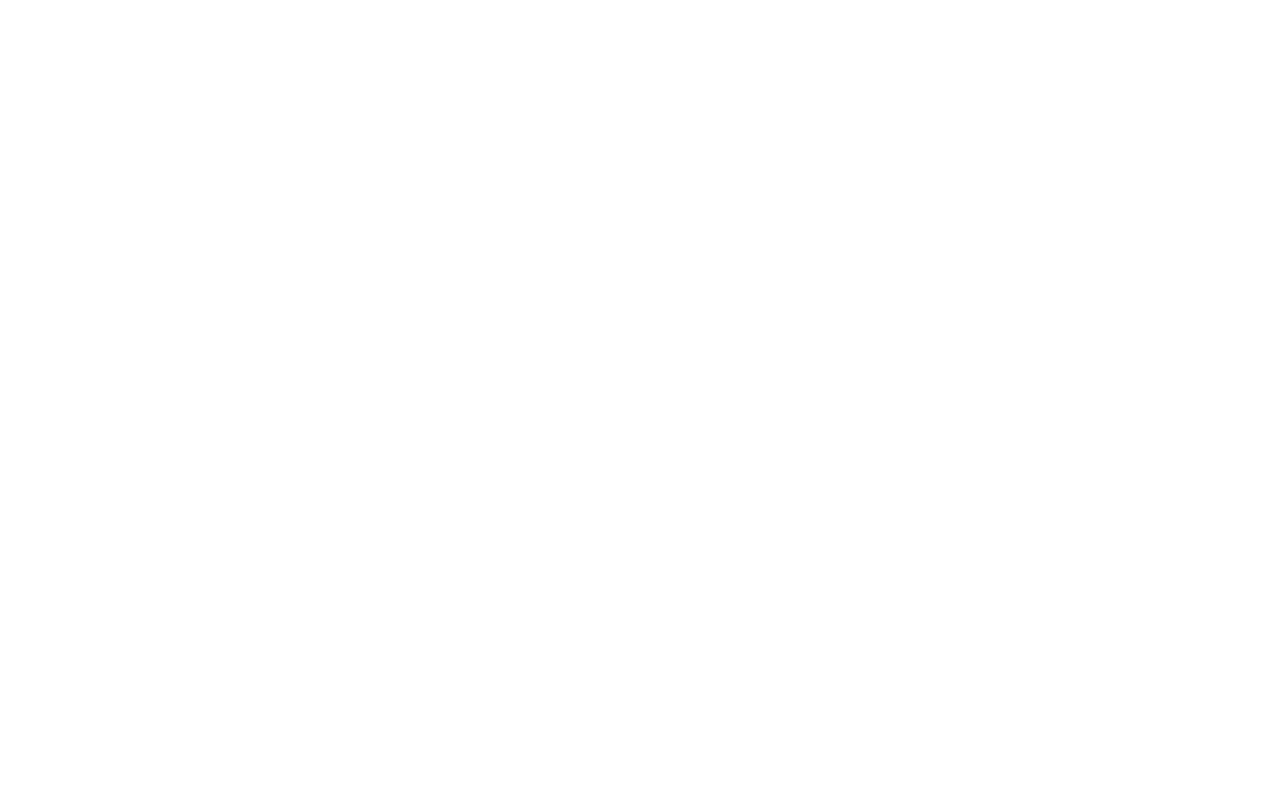
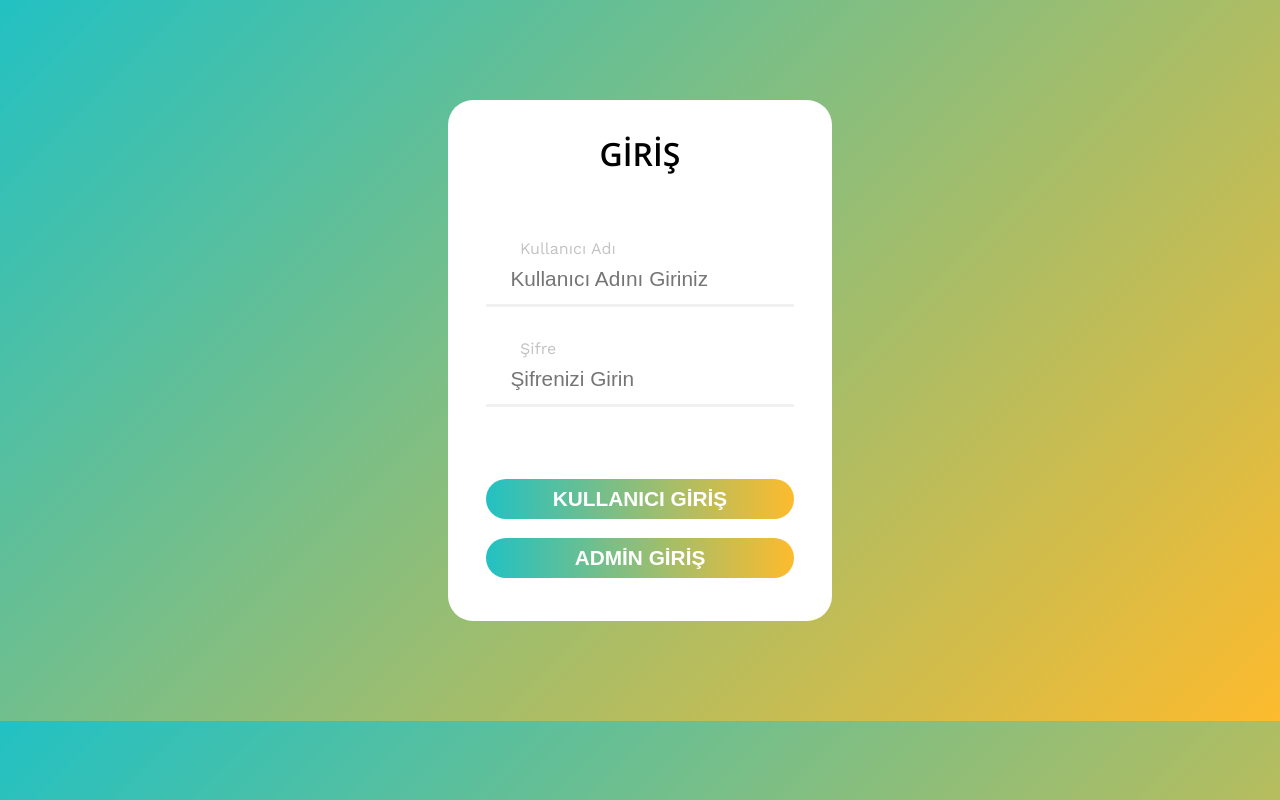
Before and after one commit to mrtkrkrt/Academic_Searching_System, a React (Create React App) app in the folder client/: page / in a window 1280 px wide. Before the commit this address had no page. Built offline with nearby package versions, Linux system fonts and the light colour scheme.

Commit message:
creeate login page

```diff
--- a/client/package.json
+++ b/client/package.json
@@ -6,6 +6,8 @@
     "@testing-library/jest-dom": "^5.16.4",
     "@testing-library/react": "^13.1.1",
     "@testing-library/user-event": "^13.5.0",
+    "boostrap": "^2.0.0",
+    "mdbreact": "^5.2.0",
     "react": "^18.0.0",
     "react-dom": "^18.0.0",
     "react-router-dom": "^6.3.0",
--- a/client/src/App.js
+++ b/client/src/App.js
@@ -1,5 +1,8 @@
 import { BrowserRouter, Route, Routes } from "react-router-dom";
-import Choose from "./Components/Choose";
+import Login from "./Components/Login/Login";
+import User from "./Components/User/User";
+import Admin from "./Components/Admin/Admin";
+import Form from "./Components/Admin/Initial Form/Form"
 
 function App() {
   return (
@@ -7,7 +10,9 @@ function App() {
       <div>
         <BrowserRouter>
           <Routes>
-            <Route path="/choose" element={<Choose />} />
+            <Route path="/" element={<Login />} />
+            <Route path="/admin" element={<Form />} />
+            <Route path="/user" element={<User />} />
           </Routes>
         </BrowserRouter>
       </div>
--- a/client/src/Components/Choose.js
+++ /dev/null
@@ -1,11 +0,0 @@
-import React from 'react'
-
-function Choose() {
-  return (
-    <div>
-
-    </div>
-  )
-}
-
-export default Choose
--- /dev/null
+++ b/client/src/Components/Login/Login.js
@@ -0,0 +1,56 @@
+import React from "react";
+import { useState } from "react";
+import "./login.css";
+
+function Login() {
+  const [errorText, setErrorText] = useState("");
+  const [username, setUsername] = useState("");
+  const [password, setPassword] = useState("");
+
+  const handleSubmit = () => {
+    if (username === "admin" && password === "admin") {
+      setErrorText("");
+      window.location.href = "/admin";
+    } else if (username === "user" && password === "user") {
+      setErrorText("");
+      window.location.href = "/user";
+    } else {
+      setErrorText("Invalid username or password");
+    }
+  };
+
+  return (
+    <div id="loginform">
+      <h2 id="headerTitle">GİRİŞ</h2>
+      <div class="row">
+        <label>Kullanıcı Adı</label>
+        <input
+          type="text"
+          placeholder="Kullanıcı Adını Giriniz"
+          onChange={(e) => setUsername(e.target.value)}
+        />
+      </div>
+      <div class="row">
+        <label>Şifre</label>
+        <input
+          type="password"
+          placeholder="Şifrenizi Girin"
+          onChange={(e) => {
+            setPassword(e.target.value);
+          }}
+        />
+      </div>
+      <div class="row">
+        <text>{errorText}</text>
+      </div>
+      <div id="button" class="row">
+        <button onClick={handleSubmit}>KULLANICI GİRİŞ</button>
+        <br />
+        <button onClick={handleSubmit}>ADMİN GİRİŞ</button>
+        <br />
+      </div>
+    </div>
+  );
+}
+
+export default Login;
--- /dev/null
+++ b/client/src/Components/Login/login.css
@@ -0,0 +1,139 @@
+@import url('https://fonts.googleapis.com/css?family=Open+Sans:600|Work+Sans:400,500,600,700&display=swap');
+
+body{
+  background: rgb(34,193,195);
+  background: linear-gradient(135deg, rgba(34,193,195,1) 0%,     rgba(253,187,45,1) 100%);
+  font-family: "work sans";
+}
+
+html{
+  font-size: 100%;
+}
+
+#loginform{
+  max-width: 500px;
+  min-width: 300px;
+  max-height: 700px;
+  width: 30%;
+  height: 60%;
+  margin: 100px auto;
+  background-color: #FFFFFF;
+  border-radius: 25px;
+}
+
+#headerTitle{
+  text-align: center;
+  font-family: 'open sans', sans-serif;
+  padding: 2rem 0;
+  margin: 0;
+  font-size: 2rem;
+}
+
+.row{
+  display: flex;
+  flex-direction: column;
+  align-items: center;
+  padding-top: 2rem;
+  max-width: 100%;
+
+}
+
+.row input{
+  width: 80%;
+  box-sizing: border-box;
+  border: none;
+  font-size: 1.3rem;
+  padding-left: 1.5rem;
+  padding-bottom: 1rem;
+  box-shadow: inset 0px -3px 0px 0px rgba(187,187,187,0.2);
+  transition: box-shadow 0.2s ease-in;
+}
+
+.row input:focus{
+   box-shadow: inset 0px -3px 0px 0px rgba(34,193,195,0.7);
+   outline: none;
+}
+
+.row input::-webkit-input-placeholder{
+  opacity: 1;
+  transition: opacity 0.25s ease-out;
+}
+
+.row input:hover::-webkit-input-placeholder,
+.row input:focus::-webkit-input-placeholder{
+  opacity: 0;
+}
+
+.row label{
+  align-self: start;
+  padding-left: 4.5rem;
+  padding-bottom: 0.5rem;
+  color: rgba(187,187,187,0.9);
+}
+
+.row text {
+    align-self: start;
+    padding-left: 4.5rem;
+    padding-bottom: 0.5rem;
+    color: rgba(255, 4, 4, 0.9);
+    font-weight: bold;
+  }
+
+.row button{
+  border-radius: 25px;
+  width: 80%;
+  height: 40px;
+  font-size: 1.3rem;
+  color: white;
+  font-weight: 700;
+  background: rgb(34,193,195);
+  background: linear-gradient(90deg, rgba(34,193,195,1) 0%,     rgba(253,187,45,1) 100%);
+  border: 0px;
+  cursor: pointer;
+  transition: opacity 0.25s ease-out;
+}
+
+.row button:hover{
+  opacity: 0.8;
+}
+
+#button{
+  padding-bottom: 1.5rem;
+}
+
+#facebookIcon{
+  background-image:      url("https://image.flaticon.com/icons/svg/145/145802.svg");
+  background-repeat: no-repeat;
+  width: 3rem;
+  height: 3rem;
+}
+
+#twitterIcon{
+  background-image: url("https://image.flaticon.com/icons/svg/145/145812.svg");
+  background-repeat: no-repeat;
+  width: 3rem;
+  height: 3rem;
+}
+
+#googleIcon{
+  background-image: url("https://image.flaticon.com/icons/svg/145/145804.svg");
+  background-repeat: no-repeat;
+  width: 3rem;
+  height: 3rem;
+}
+
+#iconGroup{
+  display: flex;
+  justify-content: center;
+  padding: 2rem 0;
+}
+
+#iconGroup a{
+  margin: 0 0.6rem;
+}
+
+#alternativeLogin {
+   text-align: center;
+   padding-top: 2rem;
+   margin-top: 1.5rem;
+}
--- /dev/null
+++ b/client/src/Components/User/User.js
@@ -0,0 +1,10 @@
+import React from 'react'
+import { View} from 'react'
+
+function User() {
+  return (
+    <View>User</View>
+  )
+}
+
+export default User
```
Also changed, not shown: 2 other files (tests, documents, lock files or other folders).
